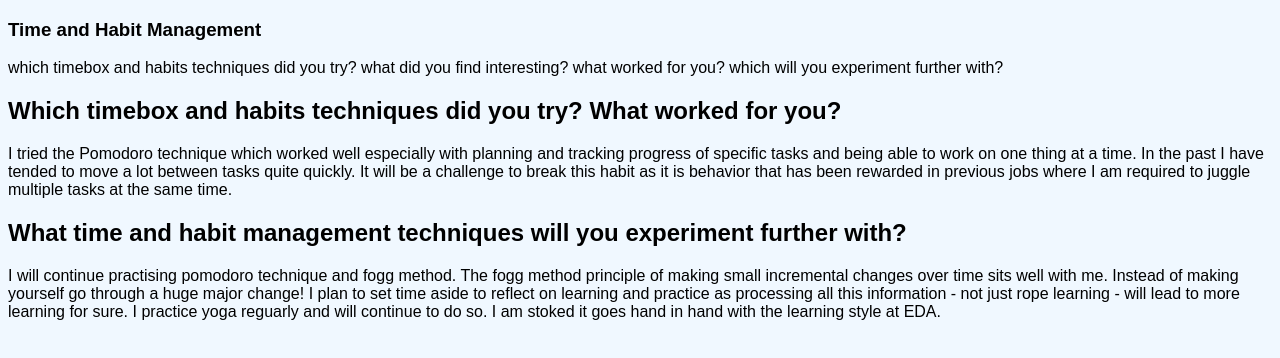
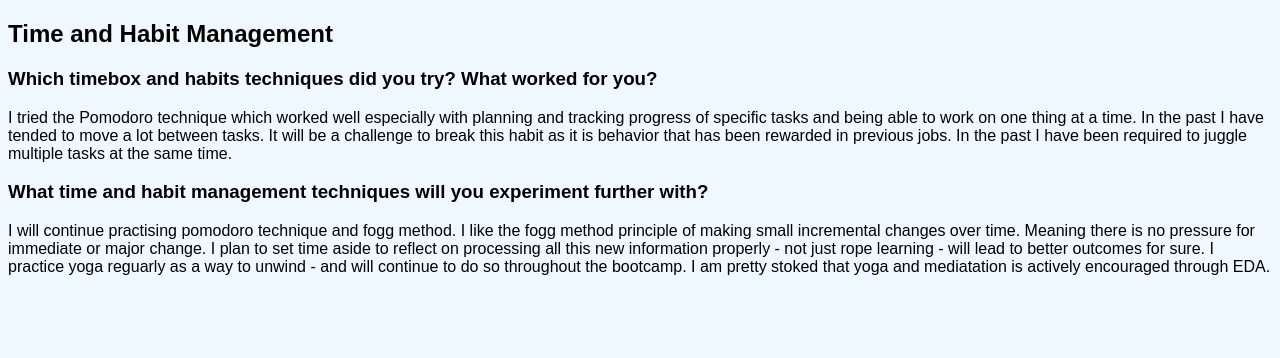
Before and after one commit to mandy-kate/mandy-kate.github.io, a plain HTML site: page blogs/time-blog.html in a window 1280 px wide. Drawn offline with Linux system fonts and the light colour scheme; files that its build step writes are made by us from their sources.

Commit message:
wrote-blog

```diff
--- a/blogs/time-blog.html
+++ b/blogs/time-blog.html
@@ -8,26 +8,17 @@
 
 
 <div>
-	<h3>Time and Habit Management</h3>
+	<h2>Time and Habit Management</h2>
 
-	<p>which timebox and habits techniques did you try?
-what did you find interesting?
-what worked for you?
-which will you experiment further with?
+	<h3>Which timebox and habits techniques did you try? What worked for you?</h3>
+
+	<p> I tried the Pomodoro technique which worked well especially with planning and tracking progress of specific tasks and being able to work on one thing at a time. In the past I have tended to move a lot between tasks. It will be a challenge to break this habit as it is behavior that has been rewarded in previous jobs. In the past I have been required to juggle multiple tasks at the same time.
 	</p>
 
-	<h2>Which timebox and habits techniques did you try? What worked for you?</h2>
+	<h3>What time and habit management techniques will you experiment further with?</h3>
 
-	<p> I tried the Pomodoro technique which worked well especially with planning and tracking progress of specific tasks and being able to work on one thing at a time. In the past I have tended to move a lot between tasks quite quickly. It will be a challenge to break this habit as it is behavior that has been rewarded in previous jobs where I am required to juggle multiple tasks at the same time.
-	</p>
-
-	<h2>What time and habit management techniques will you experiment further with?</h2>
-
-	<p>I will continue practising pomodoro technique and fogg method. The fogg method principle of making small incremental changes over time sits well with me. Instead of making yourself go through a huge major change! I plan to set time aside to reflect on learning and practice as processing all this information - not just rope learning - will lead to more learning for sure. I practice yoga reguarly and will continue to do so. I am stoked it goes hand in hand with the learning style at EDA. </p>
+	<p>I will continue practising pomodoro technique and fogg method. I like the fogg method principle of making small incremental changes over time. Meaning there is no pressure for immediate or major change. I plan to set time aside to reflect on processing all this new information properly - not just rope learning - will lead to better outcomes for sure. I practice yoga reguarly as a way to unwind - and will continue to do so throughout the bootcamp. I am pretty stoked that yoga and mediatation is actively encouraged through EDA. </p>
 </div>
-
-
-
 
 </body>
 </html>
```
Also changed, not shown: blogs/c1-blog.html (+5 -5 lines), index.html (+4 -3 lines).
